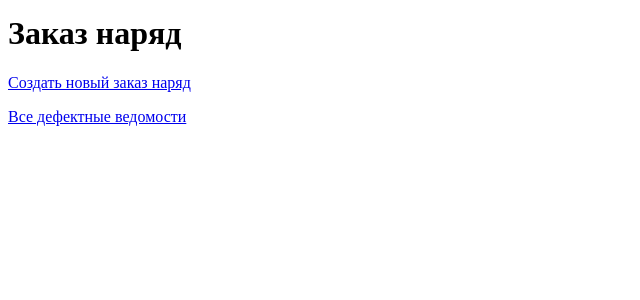
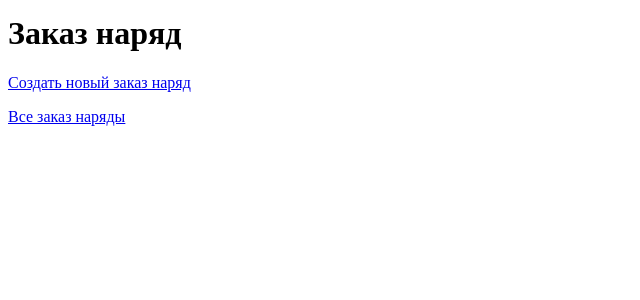
Before and after one commit to RVG1995/kat_telecom, a Django app: page / in a window 1280 px wide. Shown: the part 450-750 px from the top of the page, without its empty margins (0-640 px from the left). Run offline with Django 4.2, Linux system fonts and the light colour scheme.

Commit message:
'Написаны views функции и urls. Созданы шаблоны, протестированы переходы по ссылкам'

```diff
--- a/work/templates/console_repair/index.html
+++ b/work/templates/console_repair/index.html
@@ -11,7 +11,7 @@
 <p><a href="{% url 'console_repair:console_all' %}">Все дефектные ведомости</a></p>
 <h1>Заказ наряд</h1>
 <p><a href="{% url 'order_outfit:order_create' %}">Создать новый заказ наряд</a></p>
-<p><a href="{% url 'order_outfit:order_all' %}">Все дефектные ведомости</a></p>
+<p><a href="{% url 'order_outfit:order_all' %}">Все заказ наряды</a></p>
 
 </body>
 </html>
```
